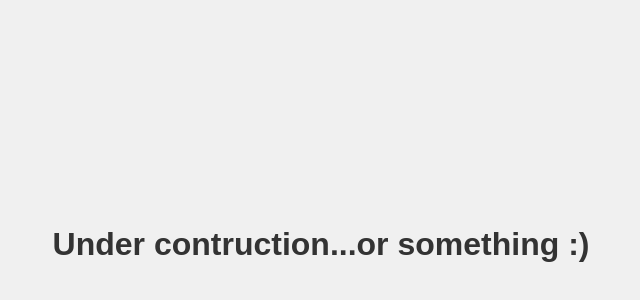
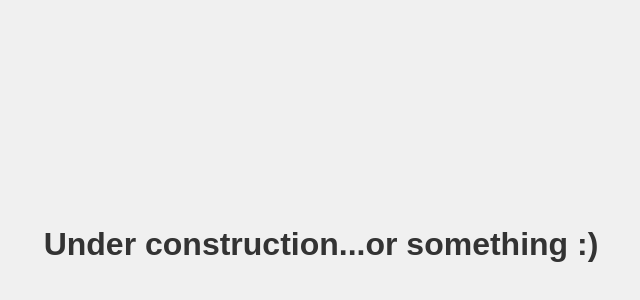
Before and after one commit to d8bit/curriculum, a website: page src/index.html in a window 1280 px wide. Shown: the part 156-456 px from the top of the page, without its empty margins (319-959 px from the left). Drawn offline with Linux system fonts and the light colour scheme.

Commit message:
Fixed typo

```diff
--- a/src/index.html
+++ b/src/index.html
@@ -29,7 +29,7 @@
   </head>
 
   <body>
-    <h1>Under contruction...or something :)</h1>
+    <h1>Under construction...or something :)</h1>
   </body>
 
 </html>
```
